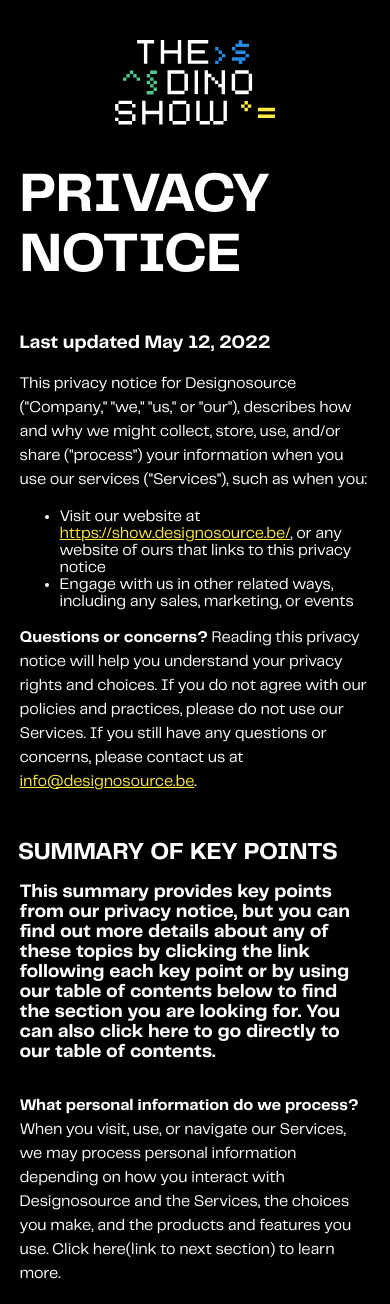
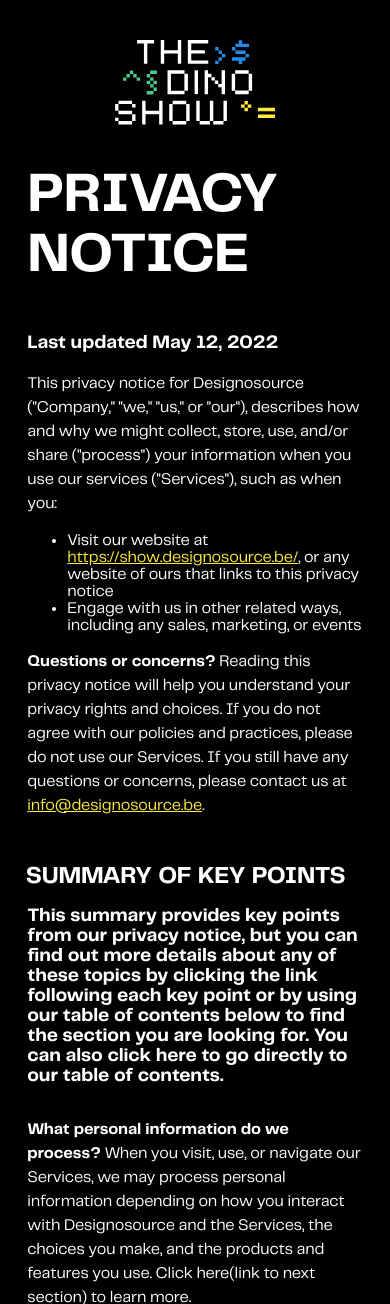
Before and after one commit to designosource-11/designoshow, a PHP site: page /privacypolicy.html in a window 390 px wide. Shown: the top 1304 px of the page. Run offline with PHP 8.4, Linux system fonts and the light colour scheme.

Commit message:
Smol fix

```diff
--- a/styles/sass/_policy.scss
+++ b/styles/sass/_policy.scss
@@ -77,6 +77,6 @@
 
 @media only screen and (max-width: 600px){
     .policy{
-        margin: 0 5vw;
+        margin: 0 7vw;
     }
 }
--- a/styles/styles.css
+++ b/styles/styles.css
@@ -1511,7 +1511,7 @@
 
 @media only screen and (max-width: 600px) {
   .policy {
-    margin: 0 5vw;
+    margin: 0 7vw;
   }
 }
 /*# sourceMappingURL=styles.css.map */
```
